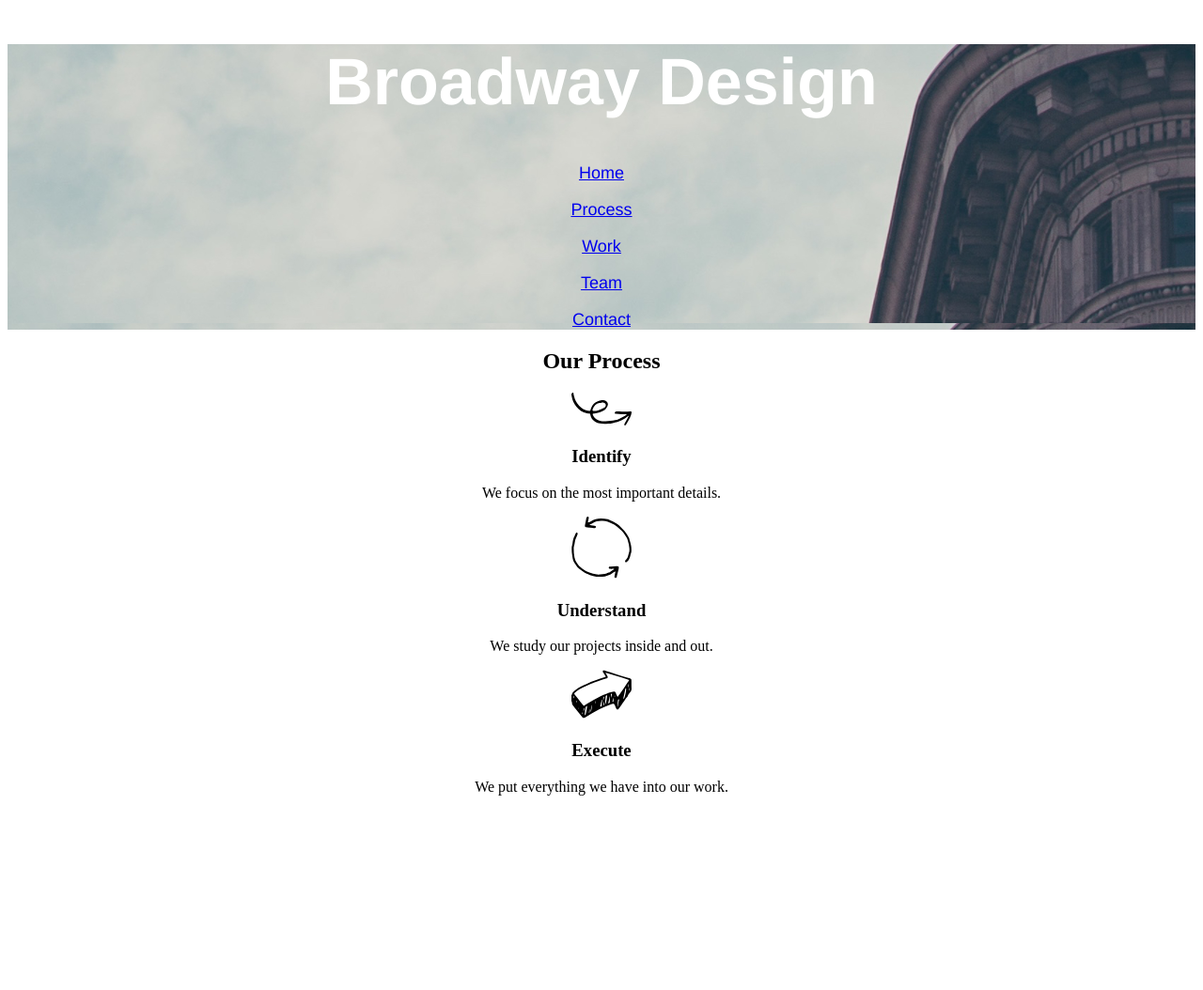
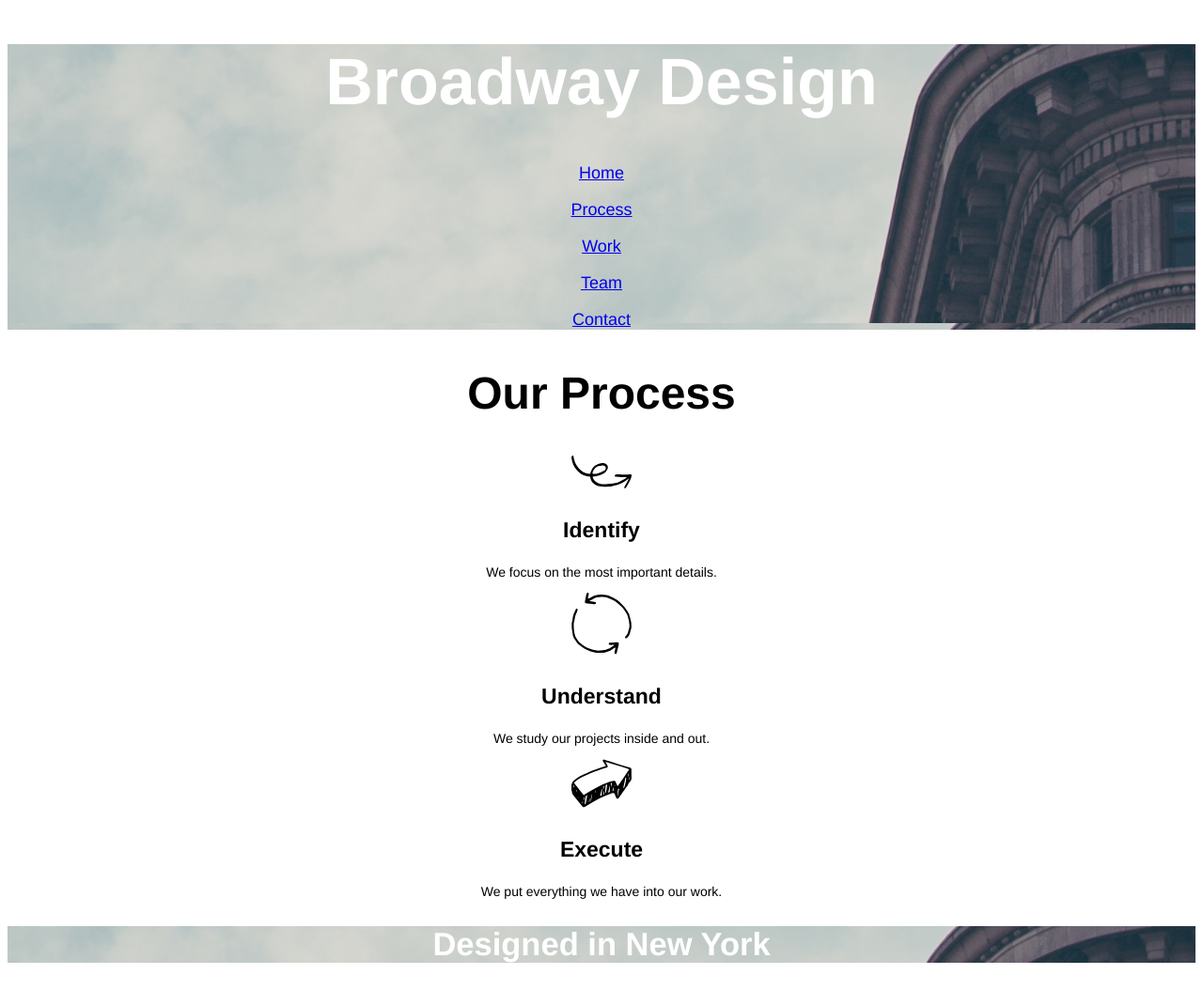
Before and after one commit to Cloakedjk/Broadway, a plain HTML site: page index.html in a window 1280 px wide. Shown: the whole page at 94% size. Before the commit the page ends 863 px from the top, so only its background shows below. Drawn offline with Linux system fonts and the light colour scheme.

Commit message:
Styled Our Process and Added Center Banner

```diff
--- a/index.html
+++ b/index.html
@@ -9,7 +9,7 @@
 
 	<!--Header-->
 
-	<div class="top">
+	<div class="background">
 
 		<h1>Broadway Design</h1>
 
@@ -36,19 +36,19 @@
 	<div class="supporting" id="process">
 		<h2>Our Process</h2>
 
-
+<!--Identify-->
 		<div class="supporting-item">
 			<img src="./resources/icons/identify.svg">
 			<h3>Identify</h3>
 			<p>We focus on the most important details.</p>
 		</div>
-
+<!--Understand-->
 		<div class="supporting-item">
 			<img src="./resources/icons/understand.svg">
 			<h3>Understand</h3>
 			<p>We study our projects inside and out.</p>
 		</div>
-
+<!--Execute-->
 		<div class="supporting-item">
 			<img src="./resources/icons/execute.svg">
 			<h3>Execute</h3>
@@ -56,6 +56,10 @@
 		</div>
 
 	</div>
+<!--Desinged in NY-->
+	<div class="background" id="center">
+		<h2>Designed in New York</h2>
+	</div>
 
 
 
--- a/resources/css/style.css
+++ b/resources/css/style.css
@@ -7,9 +7,32 @@ h1{
 	font-weight: bold;
 }
 
-.top{
+.background{
 	color:white;
 	font-family: helvetica;
 	font-size: 18px;
 	background-image: url("../images/building.png");
 }
+
+.supporting{
+	font-family: helvetica;
+}
+
+#process{
+	font-weight: bold;
+	font-size: 32px;
+}
+
+.supporting h3{
+	font-weight: bold;
+	font-size: 23px;
+}
+
+.supporting p{
+	font-size: 14px;
+	font-weight: normal;
+}
+
+#center{
+	font-size: 23px;
+}
```
